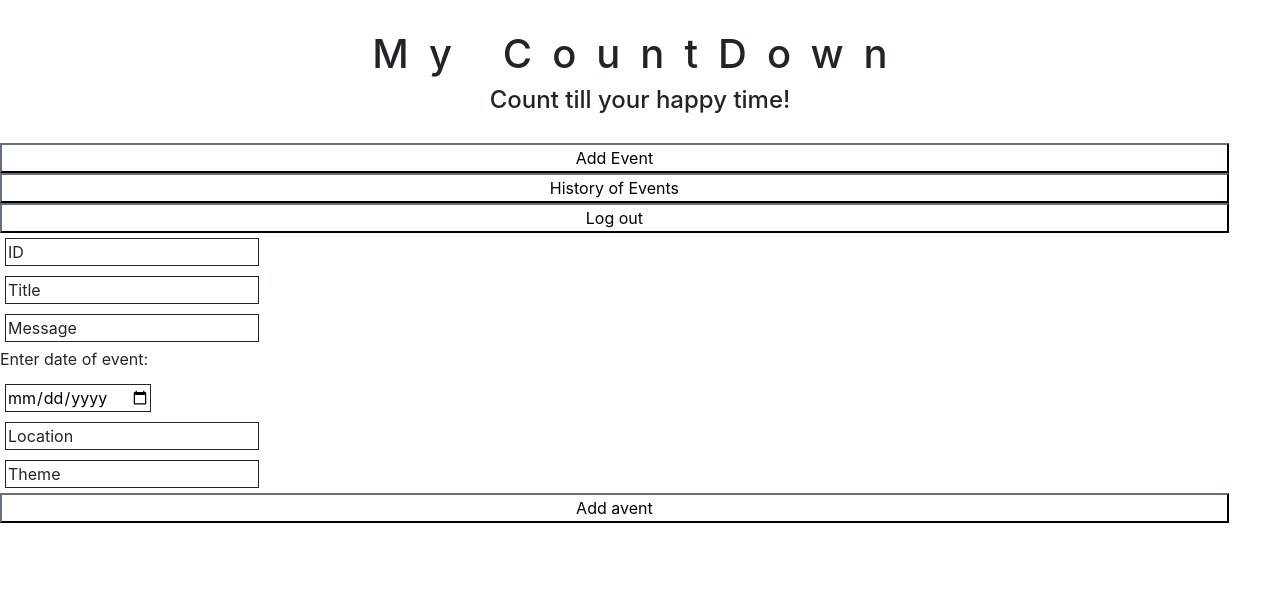
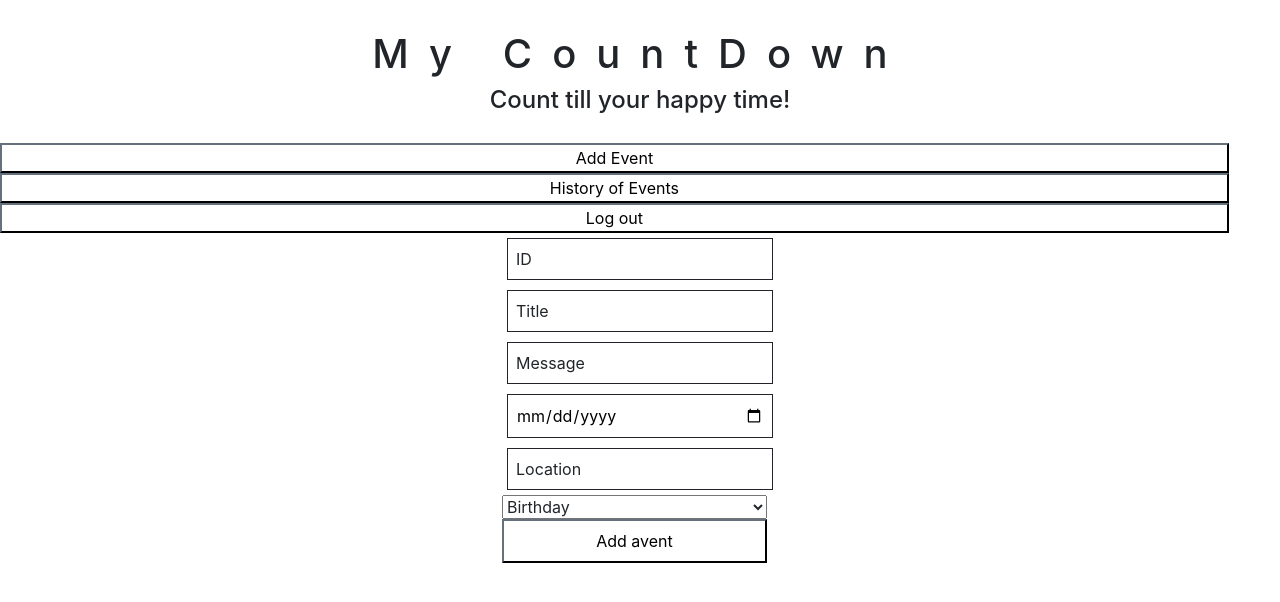
Before and after one commit to laimaurnezaite/CountDown, a Flask app: page /form/add-event in a window 1280 px wide. Shown: the top 602 px of the page. Run offline with Flask 2, Linux system fonts and the light colour scheme; some libraries are stand-ins or nearby versions.

Commit message:
add changes to adding event in system

```diff
--- a/templates/add_event.html
+++ b/templates/add_event.html
@@ -2,26 +2,27 @@
 
 {% block main %}
 <form action="/add-event" method="POST" class="register">
-    <div>
-        <input type="integer" name="id" placeholder="ID">
+    <div class="d-flex justify-content-center">
+        <div class="d-flex flex-column bd-highlight mb-3">
+            <input class="p-2 bd-highlight" type="integer" name="id" placeholder="ID">
+            <input class="p-2 bd-highlight" type="text" name="title" placeholder="Title">
+            <input class="p-2 bd-highlight" type="text" name="message" placeholder="Message">
+            <input class="p-2 bd-highlight" type="date" name="date">
+            <input class="p-2 bd-highlight" type="text" name="location" placeholder="Location">
+            <select id="theme">
+                <option value="birthday">Birthday</option>
+                <option value="concert">Concert</option>
+                <option value="exam">Exam</option>
+                <option value="flight">Flight</option>
+                <option value="meeting">Meeting</option>
+                <option value="party">Party</option>
+                <option value="theatre">Theatre</option>
+                <option value="vacation">Vacation</option>
+                <option value="wedding">Wedding</option>
+            </select>
+            <button type="submit" class="text-center p-2 bd-highlight">Add avent</button>
+        </div>
     </div>
-    <div>
-        <input type="text" name="title" placeholder="Title">
-    </div>
-    <div>
-        <input type="text" name="message" placeholder="Message">
-    </div>
-    <label for="id">Enter date of event:</label>
-    <div>
-        <input type="date" name="date">
-    </div>
-    <div>
-        <input type="text" name="location" placeholder="Location">
-    </div>
-    <div>
-        <input type="text" name="theme" placeholder="Theme">
-    </div>
-    <button type="submit">Add avent</button>
 </form>
 
 {% endblock %}
```
